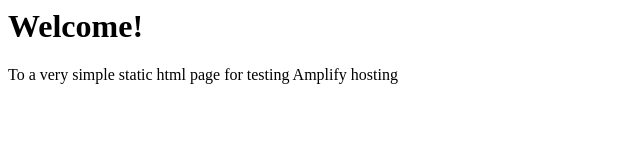
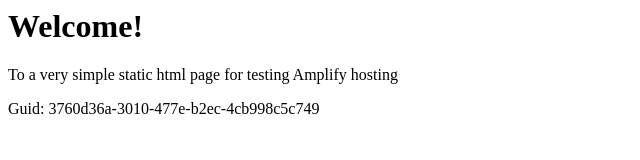
Before and after one commit to aws-aemilia-arn/Github-PR-Commit-Integration-Test-DoNotTouch-Gith-P5X5MO5I-v1-prod-eu-north-1, a website: page src/index.html in a window 1280 px wide. Shown: the whole page, without its empty margins (0-640 px from the left). Drawn offline with Linux system fonts and the light colour scheme.

Commit message:
commit from integ tests

```diff
--- a/src/index.html
+++ b/src/index.html
@@ -1,3 +1,5 @@
+
+
 <html lang="en">
 
 <head>
@@ -10,6 +12,6 @@
 <body>
     <h1>Welcome!</h1>
     <p>To a very simple static html page for testing Amplify hosting</p>
-</body>
+    <p>Guid: 3760d36a-3010-477e-b2ec-4cb998c5c749</p></body>
 
 </html>
```
